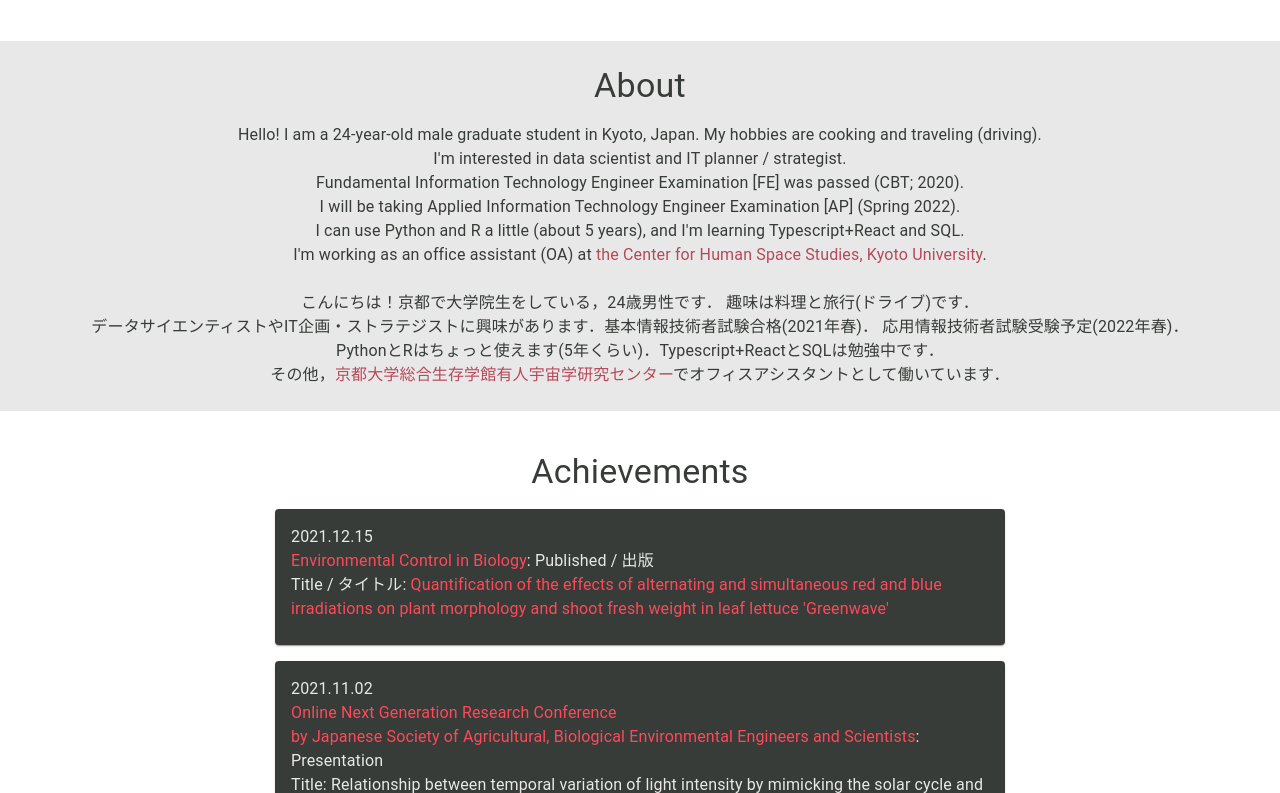
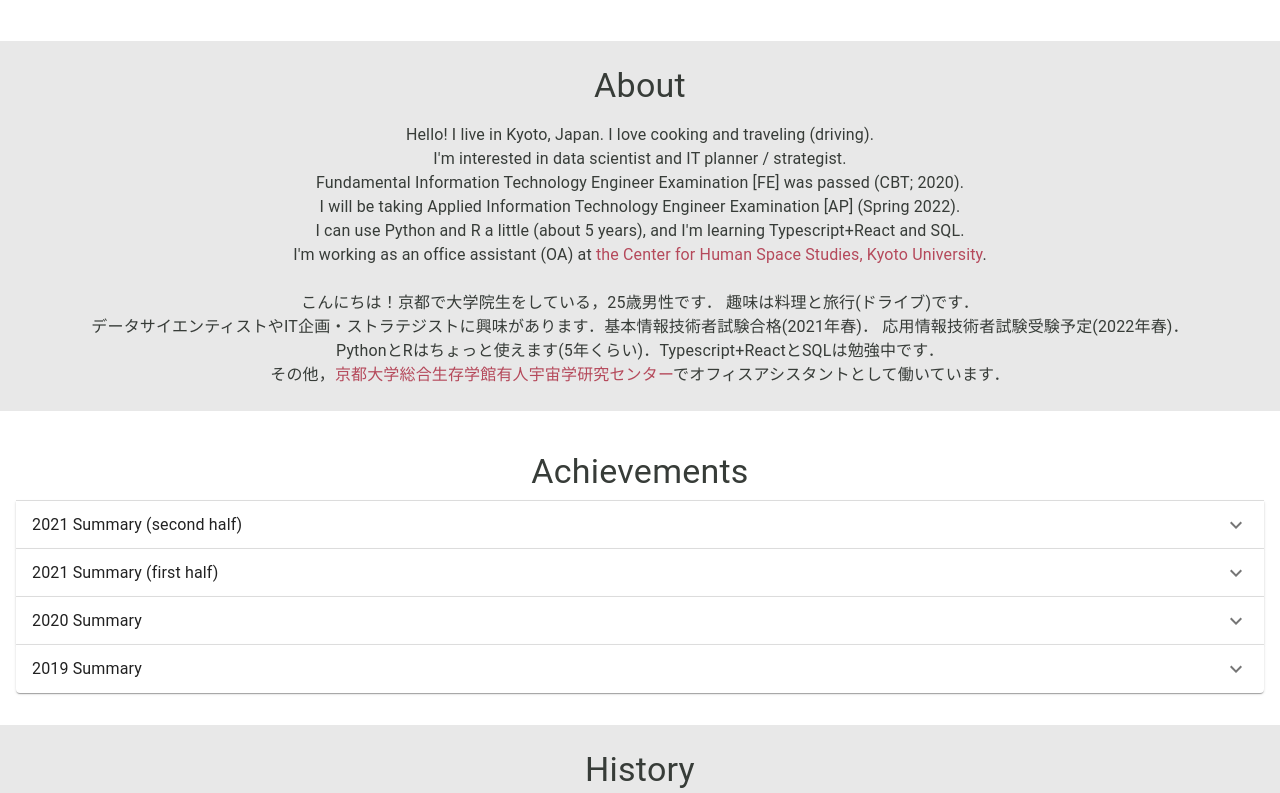
Before and after one commit to masukai/portfolio, a React (Create React App) app: page / in a window 1280 px wide. Shown: the part 487-1280 px from the top of the page. Built offline with nearby package versions, Linux system fonts and the light colour scheme.

Commit message:
20211227_update

```diff
--- a/src/components/About.tsx
+++ b/src/components/About.tsx
@@ -26,15 +26,15 @@ const About: React.FC = () => {
         </Box>
         <Box display='flex' justifyContent='center' p={1}>
           <Typography variant='body1' align='center'>
-            Hello! I am a 24-year-old male graduate student in Kyoto, Japan.
-            My hobbies are cooking and traveling (driving).<br />
+            Hello! I live in Kyoto, Japan.
+            I love cooking and traveling (driving).<br />
             I'm interested in data scientist and IT planner / strategist.<br />
             Fundamental Information Technology Engineer Examination [FE] was passed (CBT; 2020).<br />
             I will be taking Applied Information Technology Engineer Examination [AP] (Spring 2022).<br />
             I can use Python and R a little (about 5 years), and I'm learning Typescript+React and SQL.<br />
             I'm working as an office assistant (OA) at <Link href='https://space.innovationkyoto.org/' className={classes.mainred} target="_blank">
             the Center for Human Space Studies, Kyoto University</Link>.<br /><br />
-            こんにちは！京都で大学院生をしている，24歳男性です．
+            こんにちは！京都で大学院生をしている，25歳男性です．
             趣味は料理と旅行(ドライブ)です．<br />
             データサイエンティストやIT企画・ストラテジストに興味があります．基本情報技術者試験合格(2021年春)．
             応用情報技術者試験受験予定(2022年春)．<br />
--- a/src/components/Achievements.tsx
+++ b/src/components/Achievements.tsx
@@ -38,6 +38,15 @@ const Achievements: React.FC = () => {
             Achievements
           </Typography>
         </Box>
+        <Accordion>
+          <AccordionSummary
+            expandIcon={<ExpandMoreIcon />}
+            aria-controls="2021-second-content"
+            id="2021-second-header"
+          >
+            <Typography variant='body1' align='center'>2021 Summary (second half)</Typography>
+          </AccordionSummary>
+          <AccordionDetails>
         <Box display='flex' justifyContent='center' p={1} >
           <Card className={classes.root}>
             <CardContent>
@@ -146,6 +155,8 @@ const Achievements: React.FC = () => {
             </CardContent>
           </Card>
         </Box>
+          </AccordionDetails>
+        </Accordion>
         <Accordion>
           <AccordionSummary
             expandIcon={<ExpandMoreIcon />}
```
